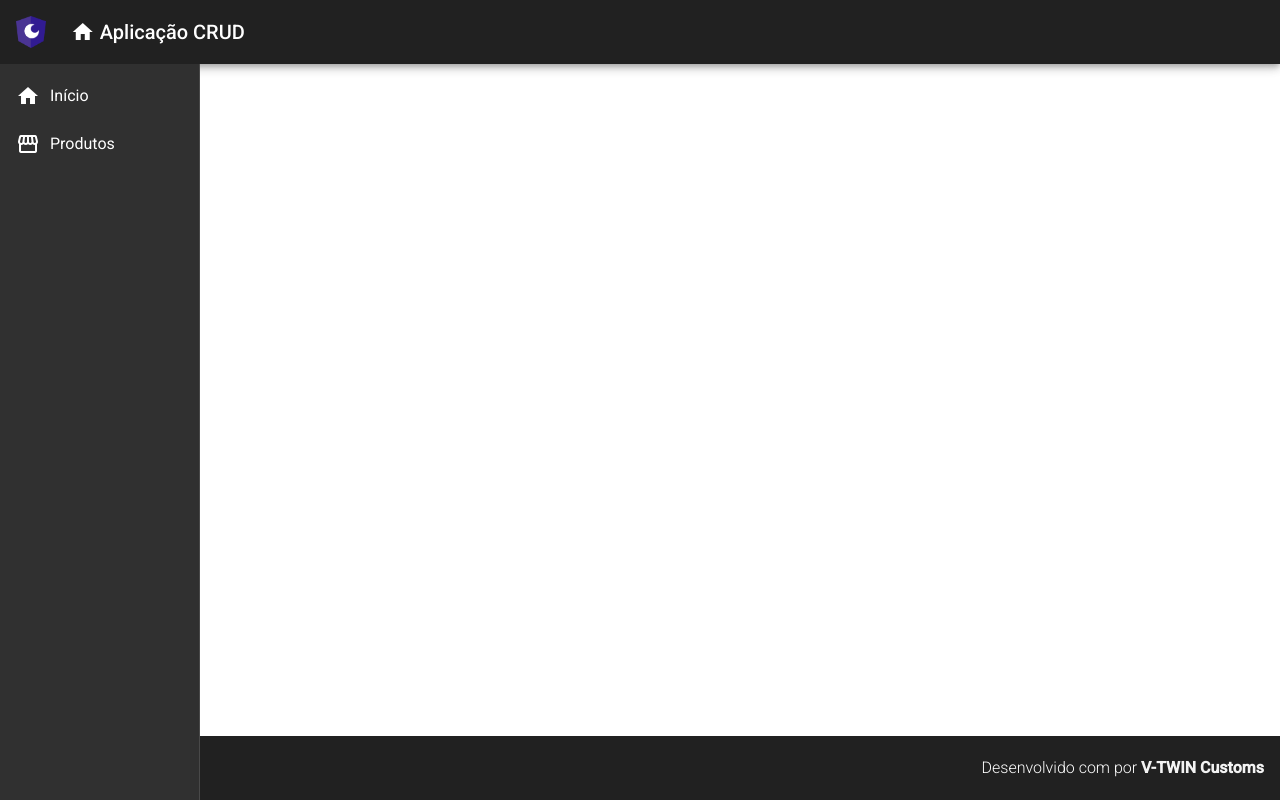
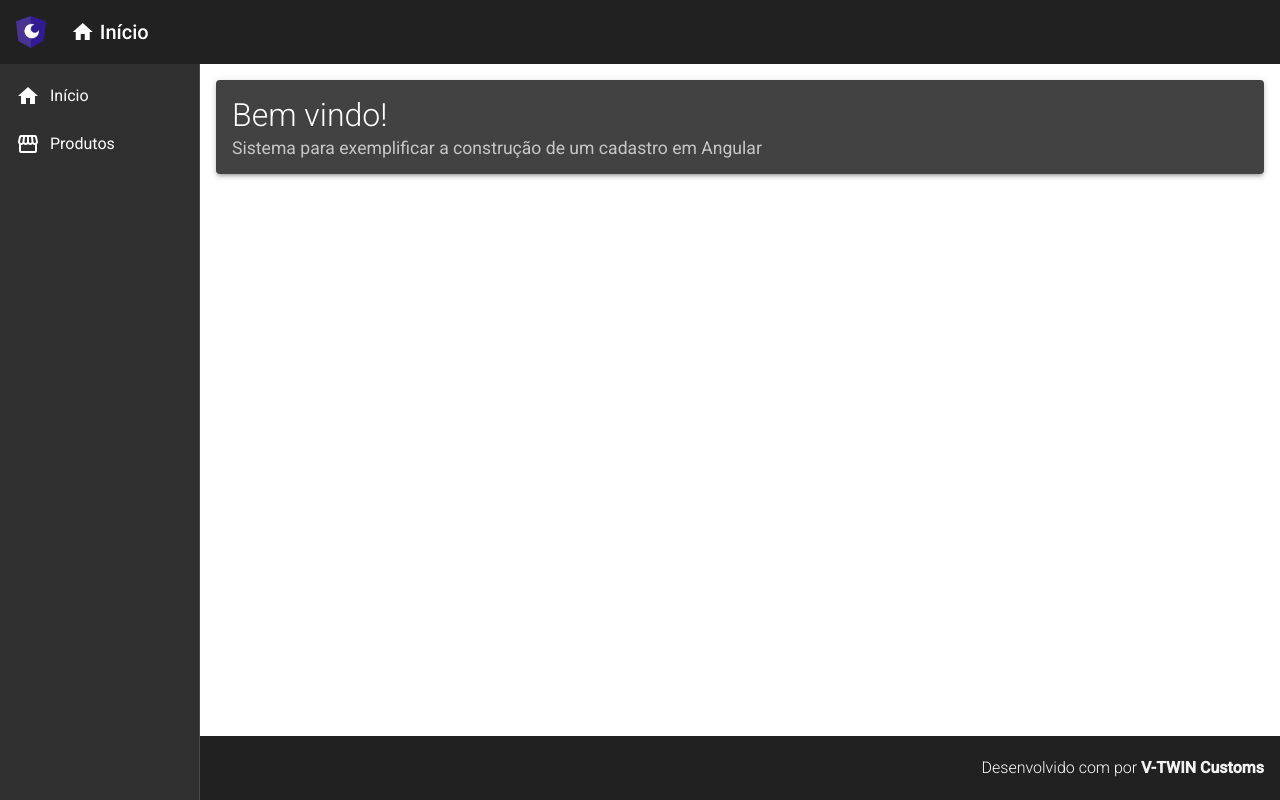
Before and after one commit to dieferomanoski/ANGULAR-CRUD, an Angular app in the folder frontend/: page / in a window 1280 px wide. Built offline with nearby package versions, Linux system fonts and the light colour scheme.

Commit message:
nav component receives content tag

```diff
--- a/frontend/src/app/components/template/header/header.component.html
+++ b/frontend/src/app/components/template/header/header.component.html
@@ -10,7 +10,7 @@
             <i class="material-icons">
                 home
             </i>
-            Aplicação CRUD
+            Início
         </a>
     </span>
 </mat-toolbar>
--- a/frontend/src/app/components/template/nav/nav.component.html
+++ b/frontend/src/app/components/template/nav/nav.component.html
@@ -8,4 +8,8 @@
             </a>
         </mat-nav-list>
     </mat-sidenav>
+    <mat-sidenav-content class="content">
+        <home></home>
+    </mat-sidenav-content>
+
 </mat-sidenav-container>
--- a/frontend/src/app/components/template/nav/nav.component.scss
+++ b/frontend/src/app/components/template/nav/nav.component.scss
@@ -10,3 +10,8 @@
 .sidenav i {
     padding-right: 10px;
 }
+
+.content {
+    padding: 16px;
+    background-color: #FFF;
+}
```
